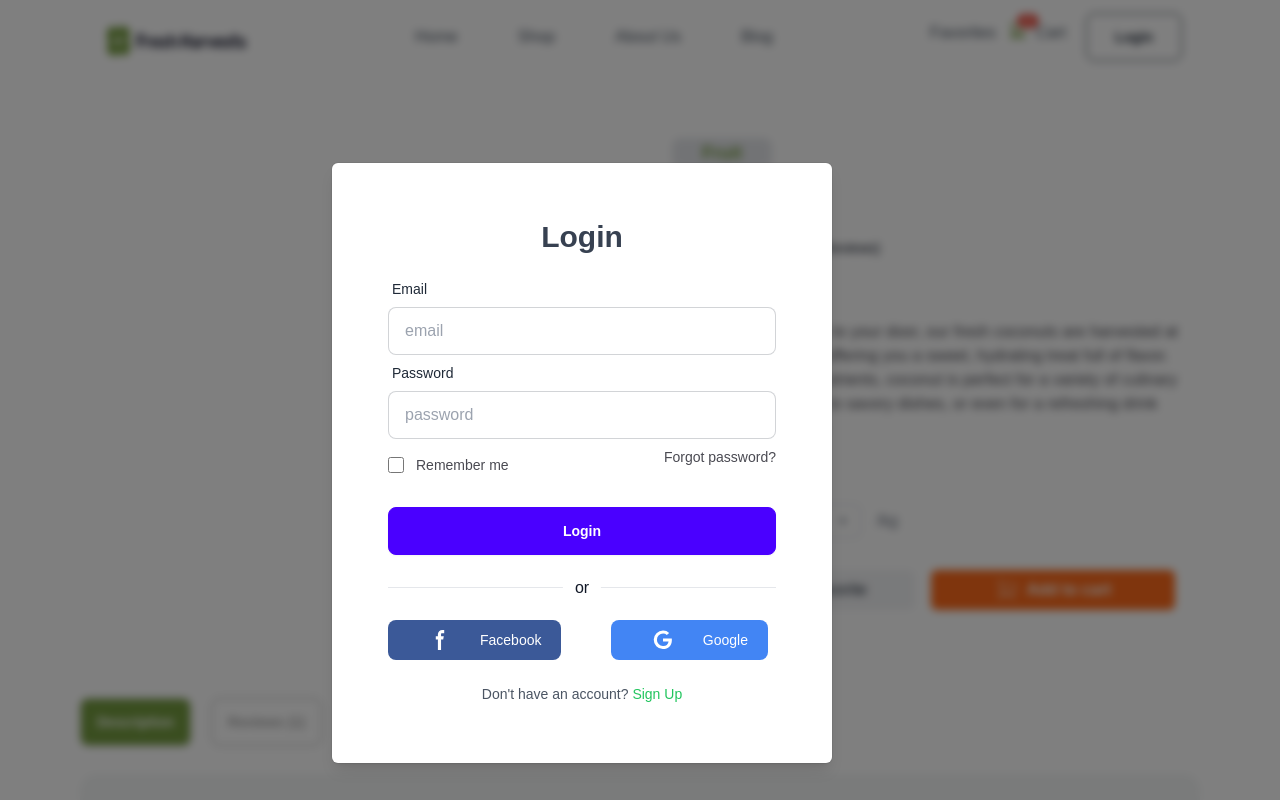
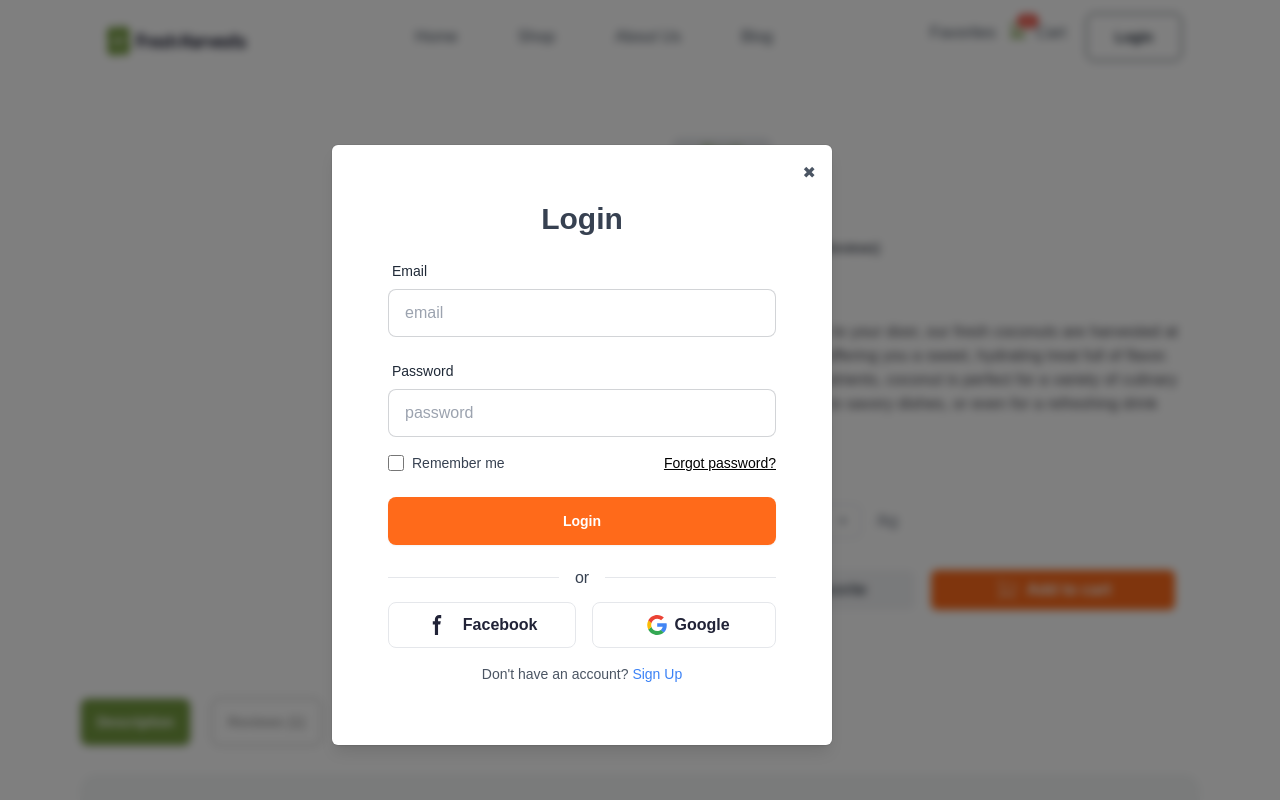
Before and after one commit to MIRNOMAN/fresh-fruits-vegetables, a Next.js app: page /shop in a window 1280 px wide. Both pictures are taken after a click on the button "Login". Shown: the top 800 px of the page. Built offline with nearby package versions, Linux system fonts and the light colour scheme.

Commit message:
create login page

```diff
--- a/src/components/shared/Navbar.jsx
+++ b/src/components/shared/Navbar.jsx
@@ -138,24 +138,53 @@ const Navbar = () => {
               Login
             </button>
 
+
+            {isDropdownOpen && (
+  <>
     {/* Dark Blur Background */}
-            {isDropdownOpen && (
     <div
-                className="fixed inset-0 bg-black bg-opacity-50 backdrop-blur-sm z-10"
-                onClick={() => setDropdownOpen(false)} // Close dropdown when clicking the background
+      className="fixed inset-0 bg-black bg-opacity-50 backdrop-blur-sm z-10 "
+      onClick={() => setDropdownOpen(false)}
     ></div>
-            )}
 
     {/* Dropdown Content */}
-            {isDropdownOpen && (
     <div
-             className={`absolute right-[600px] top-0 transform translate-x-[50%] translate-y-[25%] w-[500px] h-[600px] rounded-md bg-white shadow-lg ring-1 ring-black ring-opacity-5 z-20 ${
-               isDropdownOpen ? "opacity-100 scale-100" : "opacity-0 scale-95"
-             }`}
+     className={`fixed
+      top-16
+      right-4
+      w-[90%]
+      lg:absolute
+      lg:right-[600px]
+      lg:top-[25%]
+      lg:translate-x-[50%]
+      lg:translate-y-[20%]
+      lg:w-[500px]
+      lg:h-[600px]
+      rounded-md
+      bg-white
+      shadow-lg
+      ring-1
+      ring-black
+      ring-opacity-5
+      z-20
+      transition
+      duration-200
+      ease-in-out
+
+      ${isDropdownOpen ? "opacity-100 scale-100" : "opacity-0 scale-95"}`}
     >
+      {/* Close Button */}
+      <button
+        className="absolute top-4 right-4 text-gray-600 hover:text-gray-900"
+        onClick={() => setDropdownOpen(false)}
+        aria-label="Close"
+      >
+        ✖
+      </button>
 
-                <div className="p-14">
-                  <h2 className="text-3xl text-center font-semibold text-gray-700">
+      {/* Login Form */}
+      <div className="p-6 lg:p-14 lg:max-h-[100vh] max-h-[90vh] overflow-y-auto">
+        <h2 className="text-2xl lg:text-3xl text-center font-semibold text-gray-700">
           Login
         </h2>
         <form className="mt-4">
@@ -163,76 +192,98 @@ const Navbar = () => {
             <label className="label">
               <span className="label-text">Email</span>
             </label>
-                  <input type="email" placeholder="email" className="input input-bordered" required />
+            <input
+              type="email"
+              placeholder="email"
+              className="input input-bordered w-full"
+              required
+            />
           </div>
-                <div className="form-control">
+          <div className="form-control mt-4">
             <label className="label">
               <span className="label-text">Password</span>
             </label>
-                  <input type="password" placeholder="password" className="input input-bordered" required />
-                </div>
-                <div className="flex items-center justify-between">
-                        <div className="flex items-start mt-4">
-                          <div className="flex items-center h-5">
             <input
-                              id="remember"
-                              aria-describedby="remember"
-                              type="checkbox"
-                              className="w-4 h-4 border border-[#FF6A1A]  rounded bg-gray-50 focus:ring-3 focus:ring-primary-300 dark:bg-gray-700 dark:border-gray-600 dark:focus:ring-primary-600 dark:ring-offset-gray-800"
+              type="password"
+              placeholder="password"
+              className="input input-bordered w-full"
               required
             />
           </div>
-                          <div className="ml-3 text-sm">
-                            <label htmlFor="remember" className="text-[#4A4A52] ">
+          <div className="flex  lg:flex-row lg:items-center justify-between mt-4">
+            <div className="flex items-center">
+              <input
+                id="remember"
+                type="checkbox"
+                className="w-4 h-4 border rounded bg-gray-50 focus:ring-3 focus:ring-primary-300"
+                required
+              />
+              <label
+                htmlFor="remember"
+                className="ml-2 lg:text-sm text-xs text-gray-700"
+              >
                 Remember me
               </label>
             </div>
-                        </div>
-                        <a href="#" className="text-sm text-[#4A4A52] font-medium text-primary-600 hover:underline dark:text-primary-500">
+            <a
+              href="#"
+              className="lg:text-sm text-xs text-black underline hover:underline"
+            >
               Forgot password?
             </a>
           </div>
 
-                    <div className="flex items-center justify-between mt-4">
           <button
             type="submit"
-                        className="w-full btn mt-4 btn-primary text-white"
+            className="btn  w-full hover:bg-[#c0561d] mt-6 bg-[#FF6A1A] text-white border-0"
           >
             Login
           </button>
-                    </div>
-                    <div className="inline-flex items-center justify-center w-full">
-                      <hr className="w-full h-px my-8 bg-gray-200 border-0 dark:bg-gray-700"/>
-                      <span className="absolute px-3 font-medium text-gray-900 -translate-x-1/2 bg-white left-1/2  ">or</span>
+
+          <div className="relative flex items-center justify-center mt-8">
+            <hr className="w-full h-px bg-gray-200" />
+            <span className="absolute px-4 bg-white text-gray-700">
+              or
+            </span>
           </div>
         </form>
-                  <div className="lg:flex lg:justify-between lg:items-center">
-                    <div>
-                    <button type="button" className="text-white bg-[#3b5998] hover:bg-[#3b5998]/90 focus:ring-4 focus:outline-none focus:ring-[#3b5998]/50 font-medium rounded-lg text-sm px-5 py-2.5 text-center inline-flex items-center dark:focus:ring-[#3b5998]/55 me-2 mb-2">
-                      <svg className="w-16 h-5 me-2" aria-hidden="true" xmlns="http://www.w3.org/2000/svg" fill="currentColor" viewBox="0 0 8 19">
-                      <path  d="M6.135 3H8V0H6.135a4.147 4.147 0 0 0-4.142 4.142V6H0v3h2v9.938h3V9h2.021l.592-3H5V3.591A.6.6 0 0 1 5.592 3h.543Z" clip-rule="evenodd"/>
+
+        <div className="flex flex-col lg:flex-row items-center mt-6 space-y-4 lg:space-y-0 lg:space-x-4">
+          <button
+            type="button"
+            className="w-full gap-2 font-bold border text-[#212337] bg-white hover:bg-[#3b5998]/90 rounded-lg px-5 py-2.5 flex items-center justify-center"
+          >
+            <svg
+              className="w-5 h-5 mr-2"
+              xmlns="http://www.w3.org/2000/svg"
+              fill="currentColor"
+              viewBox="0 0 8 19"
+            >
+              <path d="M6.135 3H8V0H6.135a4.147 4.147 0 0 0-4.142 4.142V6H0v3h2v9.938h3V9h2.021l.592-3H5V3.591A.6.6 0 0 1 5.592 3h.543Z" />
             </svg>
             Facebook
           </button>
-                    </div>
-                    <div>
-                    <button type="button" className="text-white bg-[#4285F4] hover:bg-[#4285F4]/90 focus:ring-4 focus:outline-none focus:ring-[#4285F4]/50 font-medium rounded-lg text-sm px-5 py-2.5 text-center inline-flex items-center dark:focus:ring-[#4285F4]/55 me-2 mb-2">
-                      <svg className="w-16 h-5 me-2" aria-hidden="true" xmlns="http://www.w3.org/2000/svg" fill="currentColor" viewBox="0 0 18 19">
-                      <path  d="M8.842 18.083a8.8 8.8 0 0 1-8.65-8.948 8.841 8.841 0 0 1 8.8-8.652h.153a8.464 8.464 0 0 1 5.7 2.257l-2.193 2.038A5.27 5.27 0 0 0 9.09 3.4a5.882 5.882 0 0 0-.2 11.76h.124a5.091 5.091 0 0 0 5.248-4.057L14.3 11H9V8h8.34c.066.543.095 1.09.088 1.636-.086 5.053-3.463 8.449-8.4 8.449l-.186-.002Z" clip-rule="evenodd"/>
-                      </svg>
+          <button
+            type="button"
+            className="w-full gap-2 font-bold border text-[#212337] bg-white pr-3 hover:bg-[#4285F4]/90 rounded-lg px-5 py-2.5 flex items-center justify-center"
+          >
+            <svg viewBox="-3 0 262 262" width="20" height="20" xmlns="http://www.w3.org/2000/svg" preserveAspectRatio="xMidYMid" fill="#000000"><g id="SVGRepo_bgCarrier" ></g><g id="SVGRepo_tracerCarrier"  ></g><g id="SVGRepo_iconCarrier"><path d="M255.878 133.451c0-10.734-.871-18.567-2.756-26.69H130.55v48.448h71.947c-1.45 12.04-9.283 30.172-26.69 42.356l-.244 1.622 38.755 30.023 2.685.268c24.659-22.774 38.875-56.282 38.875-96.027" fill="#4285F4"></path><path d="M130.55 261.1c35.248 0 64.839-11.605 86.453-31.622l-41.196-31.913c-11.024 7.688-25.82 13.055-45.257 13.055-34.523 0-63.824-22.773-74.269-54.25l-1.531.13-40.298 31.187-.527 1.465C35.393 231.798 79.49 261.1 130.55 261.1" fill="#34A853"></path><path d="M56.281 156.37c-2.756-8.123-4.351-16.827-4.351-25.82 0-8.994 1.595-17.697 4.206-25.82l-.073-1.73L15.26 71.312l-1.335.635C5.077 89.644 0 109.517 0 130.55s5.077 40.905 13.925 58.602l42.356-32.782" fill="#FBBC05"></path><path d="M130.55 50.479c24.514 0 41.05 10.589 50.479 19.438l36.844-35.974C195.245 12.91 165.798 0 130.55 0 79.49 0 35.393 29.301 13.925 71.947l42.211 32.783c10.59-31.477 39.891-54.251 74.414-54.251" fill="#EB4335"></path></g></svg>
             Google
           </button>
         </div>
-                  </div>
-                  <p className="mt-4 text-sm text-center text-gray-600">
+
+        <p className="mt-4 text-center text-sm text-gray-600">
           Don't have an account?{" "}
-                    <Link href="/register" className="text-green-500">
+          <Link href="/register" className="text-blue-500">
             Sign Up
           </Link>
         </p>
       </div>
     </div>
+  </>
 )}
+
+
           </div>
         </div>
       </div>
```
Lines whose indentation alone changed are shown as unchanged.
